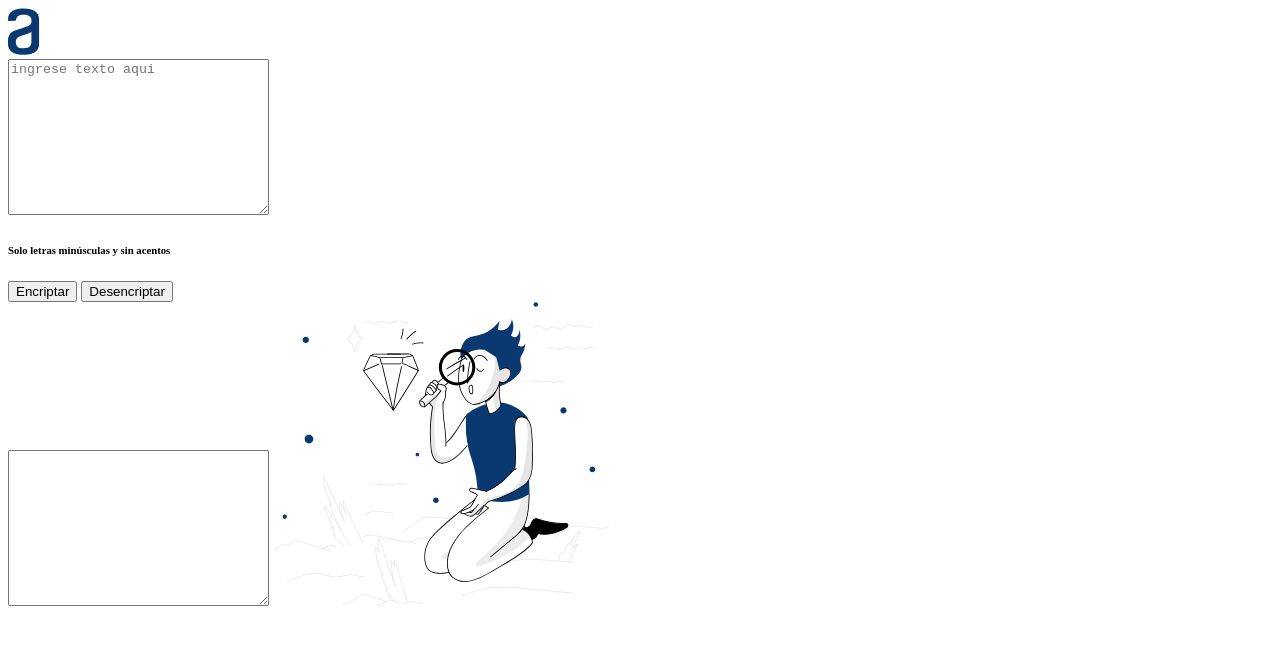
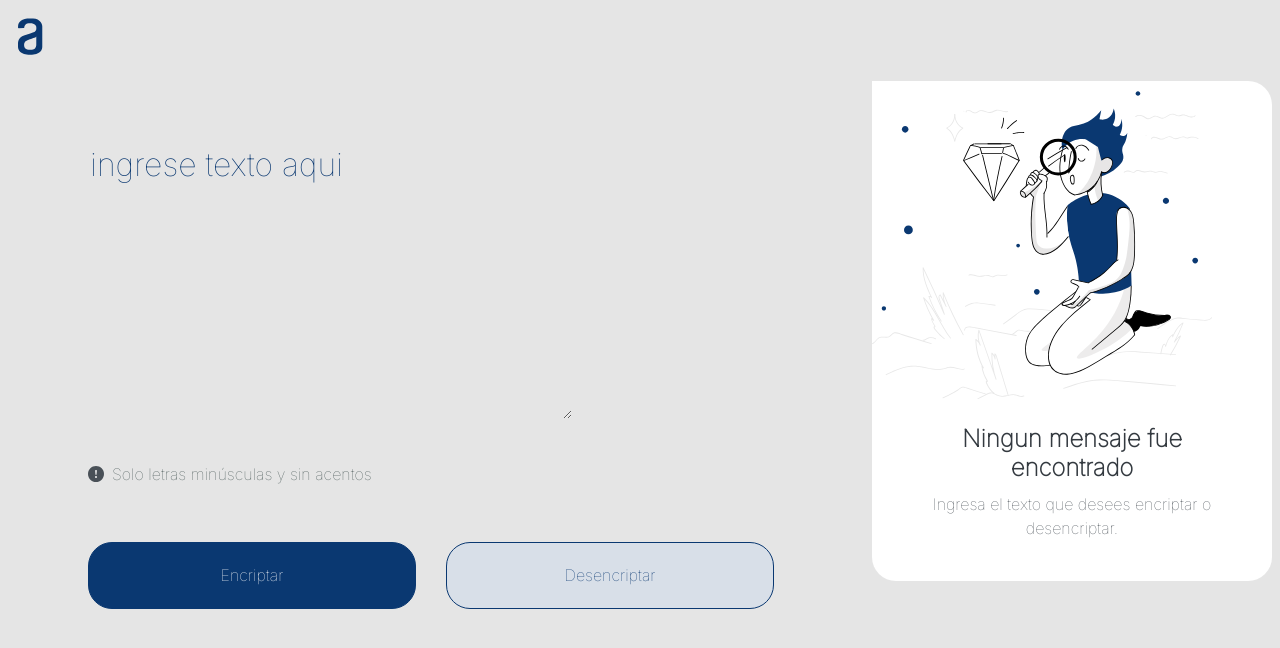
Before and after one commit to cecyavalos/EncriptadorCh, a plain HTML site: page index.html in a window 1280 px wide. Drawn offline with Linux system fonts and the light colour scheme.

Commit message:
primer diseño base

```diff
--- /dev/null
+++ b/Reset.css
@@ -0,0 +1,52 @@
+/*
+  1. Use a more-intuitive box-sizing model.
+*/
+,::before, ::after {
+  box-sizing: border-box;
+}
+/
+  2. Remove default margin
+*/
+* {
+  margin: 0;
+}
+/*
+  3. Allow percentage-based heights in the application
+/
+html, body {
+  height: 100%;
+}
+/
+  Typographic tweaks!
+  4. Add accessible line-height
+  5. Improve text rendering
+/
+body {
+  line-height: 1.5;
+  -webkit-font-smoothing: antialiased;
+}
+/
+  6. Improve media defaults
+/
+img, picture, video, canvas, svg {
+  display: block;
+  max-width: 100%;
+}
+/
+  7. Remove built-in form typography styles
+/
+input, button, textarea, select {
+  font: inherit;
+}
+/
+  8. Avoid text overflows
+/
+p, h1, h2, h3, h4, h5, h6 {
+  overflow-wrap: break-word;
+}
+/
+  9. Create a root stacking context
+*/
+#root, #__next {
+  isolation: isolate;
+}
--- a/index.html
+++ b/index.html
@@ -4,36 +4,40 @@
     <meta charset="UTF-8">
     <meta http-equiv="X-UA-Compatible" content="IE=edge">
     <meta name="viewport" content="width=, initial-scale=1.0">
-    <link rel="stylesheet" href="reset.css">
+    <link rel="stylesheet" href="Reset.css">
     <link rel="stylesheet" href="style.css">
+    <link rel="preconnect" href="https://fonts.googleapis.com">
+    <link rel="preconnect" href="https://fonts.gstatic.com" crossorigin>
+    <link href="https://fonts.googleapis.com/css2?family=Inter:wght@100&display=swap" rel="stylesheet">
     <title>Document</title>
 </head>
 <body>
     <header>
-        <img class="logo" src="img/Icono.svg" alt="icono">
+        <img class="logo" src="img/Icono.svg" alt="icono de la pagina , letra a ">
     </header>
     <main>
         <section>
-          <textarea cols="30" rows="10" placeholder="ingrese texto aqui"></textarea>
-           <h6>Solo letras minúsculas y sin acentos</h6>
-            <div>
-                <button>Encriptar</button>
-                <button>Desencriptar</button>
+            <textarea class="text-area"  placeholder="ingrese texto aqui"></textarea>
+                <div class="informacion">
+                     <img src="img/Vector.svg" alt="logo pequeño alineado al lado del texto">
+                     <h6>Solo letras minúsculas y sin acentos</h6>
+                </div>
+            <div class="botones">
+                 <button class="btn-encriptar">Encriptar</button>
+                 <button class="btn-desencriptar">Desencriptar</button>
             </div>
         </section>
 
         <section>
-            <div>
-                <textarea cols="30" rows="10"></textarea>
-                <img src="img/Muñeco.svg" alt="imagen de muñeco">
-            </div>
-  </section>
+            <div class="mensaje">
+                <img src="img/Muñeco.svg" alt="imagen de un muñeco de fondo ">
+                     <h6>Ningun mensaje fue encontrado</h6>
+                     <p>Ingresa el texto que desees encriptar o desencriptar.</p>
+             </div>
+        </section>
 
-    <footer>
 
-    </footer>
     </main>
-
     <script src="script.js"></script>
 </body>
 </html>
--- a/style.css
+++ b/style.css
@@ -0,0 +1,119 @@
+* {
+    background: #e5e5e5;
+    font-family: "Inter";
+    font-weight: 400;
+    font-size: 16px;
+    line-height: 150%;
+  }
+
+  .logo {
+    padding-top: 10px;
+    margin-left: 10px;
+    width: 2%;
+  }
+
+  main {
+    display: flex;
+    margin-bottom: 50px;
+    margin-left: 80px;
+  }
+
+  .text-area {
+    width: 70%;
+    height: 264px;
+    border: none;
+    color: #0a3871;
+    margin-top: 90px;
+    text-transform: lowercase;
+  }
+  ::placeholder {
+    color: #0a3871;
+    font-size: 32px;
+  }
+  .text-area:focus {
+    outline: none;
+  }
+
+  .mensaje {
+    width: 400px;
+    height: 500px;
+    background: white;
+    border: none;
+    border-radius: 24px 24px 24px 24px;
+    color: #0a3871;
+    margin-left: 98px;
+    margin-top: 20px;
+    position: absolute;
+  }
+
+  .mensaje:focus {
+    outline: none;
+  }
+
+  .mensaje img {
+    background-color: white;
+    width: 85%;
+    margin: auto;
+    padding-top: 10px;
+
+  }
+
+  .mensaje h6 {
+    background-color: white;
+    color: #343a40;
+    width: 336px;
+    margin: auto;
+    text-align: center;
+    padding-top: 20px;
+    font-weight: 700;
+    font-size: 24px;
+    line-height: 120%;
+  }
+
+  .mensaje p {
+    background-color: white;
+    color: #495057;
+    width: 336px;
+    margin: auto;
+    text-align: center;
+    padding-top: 10px;
+    font-weight: 400;
+    font-size: 16px;
+    line-height: 150%;
+  }
+
+  .botones {
+    display: flex;
+    margin-top: 18px;
+  }
+
+  .btn-desencriptar {
+    background: #d8dfe8;
+    border: 1px solid #0a3871;
+    border-radius: 24px;
+    color: #0a3871;
+    cursor: pointer;
+    height: 67px;
+    margin-left: 30px;
+    width: 328px;
+  }
+
+  .btn-encriptar {
+    background-color: #0a3871;
+    border: 1px solid #0a3871;
+    border-radius: 24px;
+    color: white;
+    cursor: pointer;
+    height: 67px;
+    width: 328px;
+  }
+
+  .informacion {
+    display: flex;
+    flex-direction: row;
+    align-items: center;
+    padding: 0px;
+    gap: 8px;
+    color: #495857;
+    font-size: 12px;
+  }
```
Also changed, not shown: img/Vector.svg (added).
